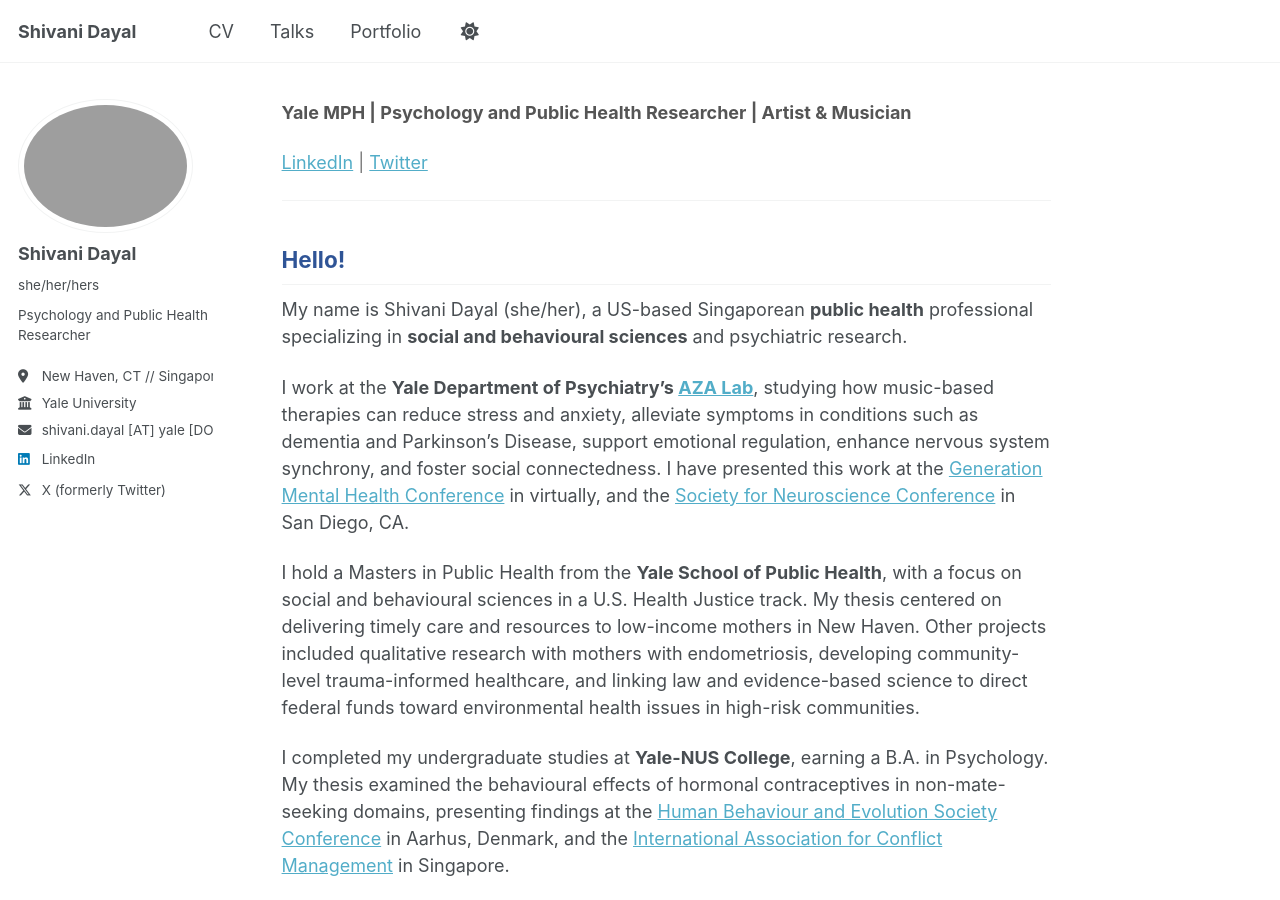
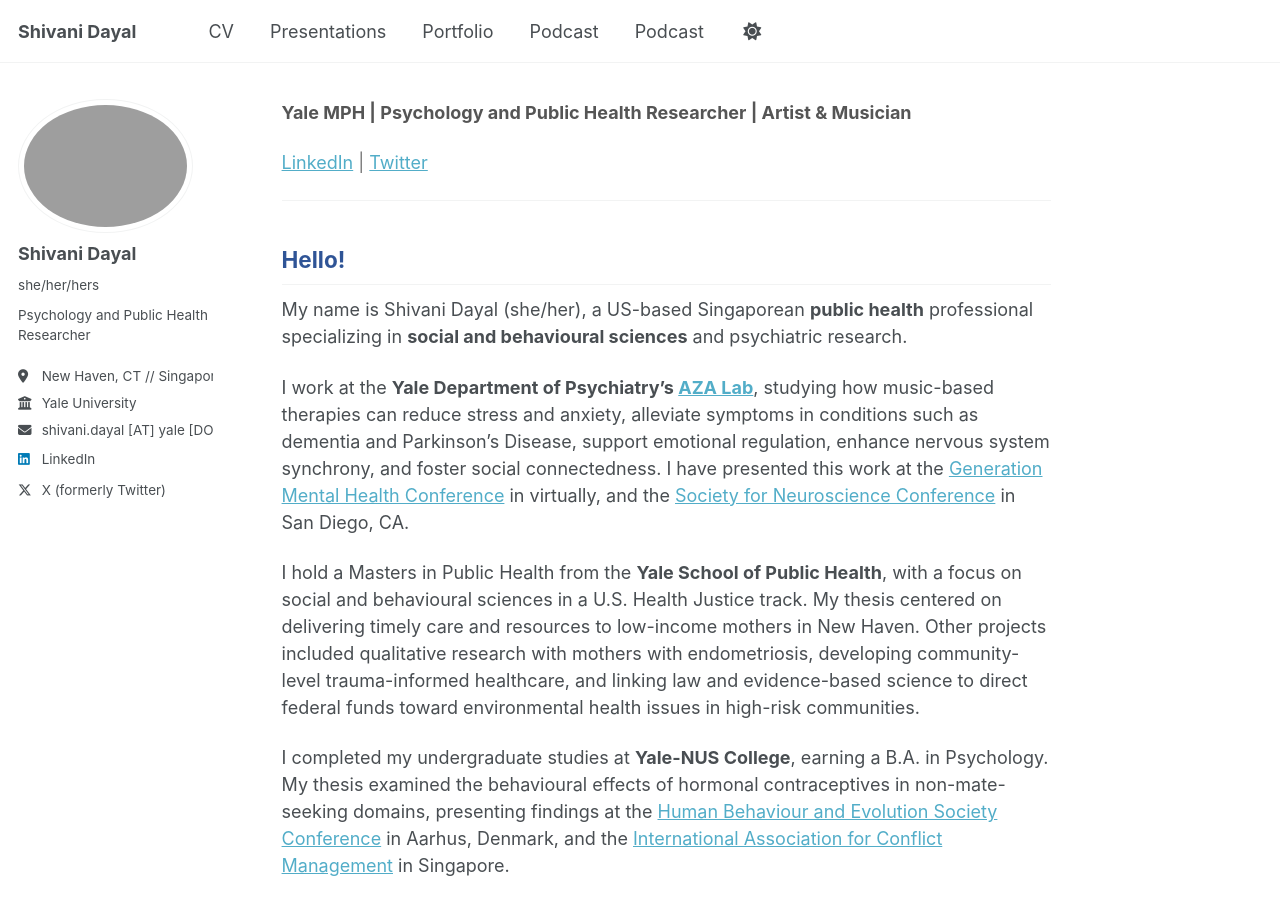
Before and after one commit to sdayal21/sdayal21.github.io, a Jekyll site: the page built from _pages/about.md, in a window 1280 px wide and 900 px high. Built offline with Jekyll 4.4.1, drawn with Linux system fonts in a browser that asks for light colours; a script that is not in the unit is left out.

Commit message:
navigation and portfolio

```diff
--- a/_data/navigation.yml
+++ b/_data/navigation.yml
@@ -14,15 +14,20 @@ main:
  #- title: "Blog Posts"
  #   url: /year-archive/
 
-  - title: "Talks"
-    url: /talks/
+  - title: "Presentations"
+    url: /presentations/
+
   - title: "Portfolio"
     url: /portfolio/
 
+  - title: "Podcast"
+    url: /podcast/
+
+  - title: "Podcast"
+    url: /podcast/
+
   #- title: "Publications"
   #  url: /publications/
-
-
 
   #- title: "Volunteering"
   #  url: /volunteering/
```
Also changed, not shown: _portfolio/yhc.md (+0 -8 lines).
